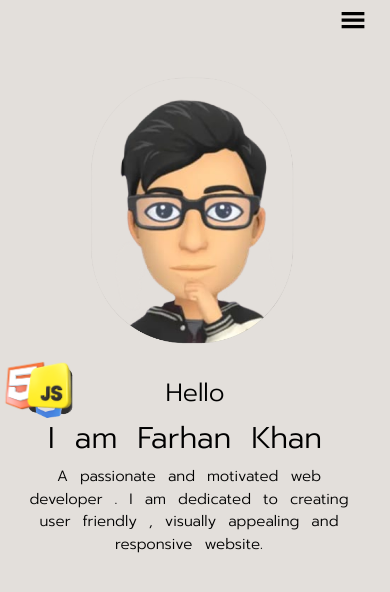
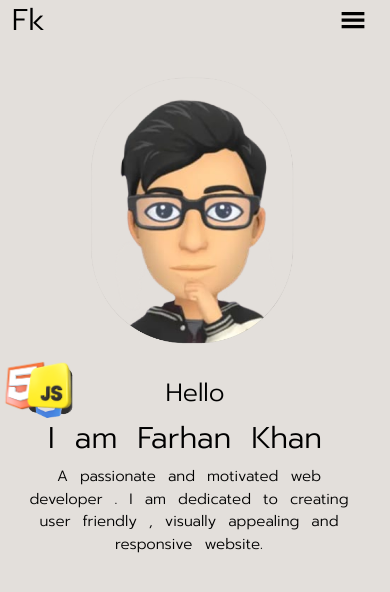
Before and after one commit to itsfarhankhan28/MyPortfolio-, a React (Create React App) app: page / in a window 390 px wide. Shown: the top 592 px of the page. Built offline with nearby package versions, Linux system fonts and the light colour scheme; what tailwindcss-debug-screens would draw is missing.

Commit message:
Style(MobileNavigation):Added Portfolio icon to the navbar

```diff
--- a/src/Components/MobileNavigation.jsx
+++ b/src/Components/MobileNavigation.jsx
@@ -21,10 +21,15 @@ const MobileNavigation = () => {
 
   return (
     <>
+    <div className='flex justify-items items-center'>
+      <div className='absolute left-[3%]'>
+        <h1 className='text-3xl font-herofont'>Fk</h1>
+      </div>
       <nav className='md:hidden bg-blue-300 flex items-center'>
         {isOpen ? CloseIcon : HamburgerMenu}
         {isOpen && <NavLinks/>}
       </nav>
+      </div>
     </>
   )
 }
```
